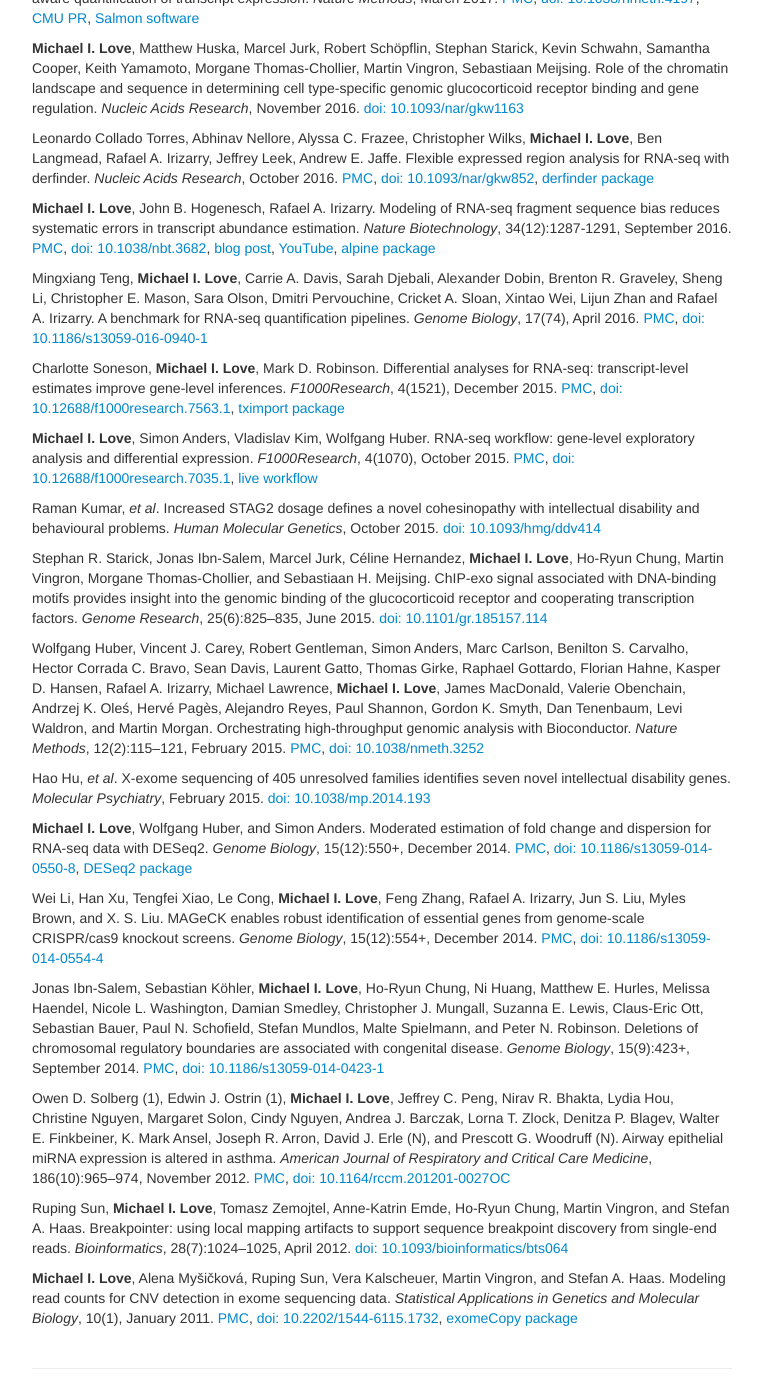
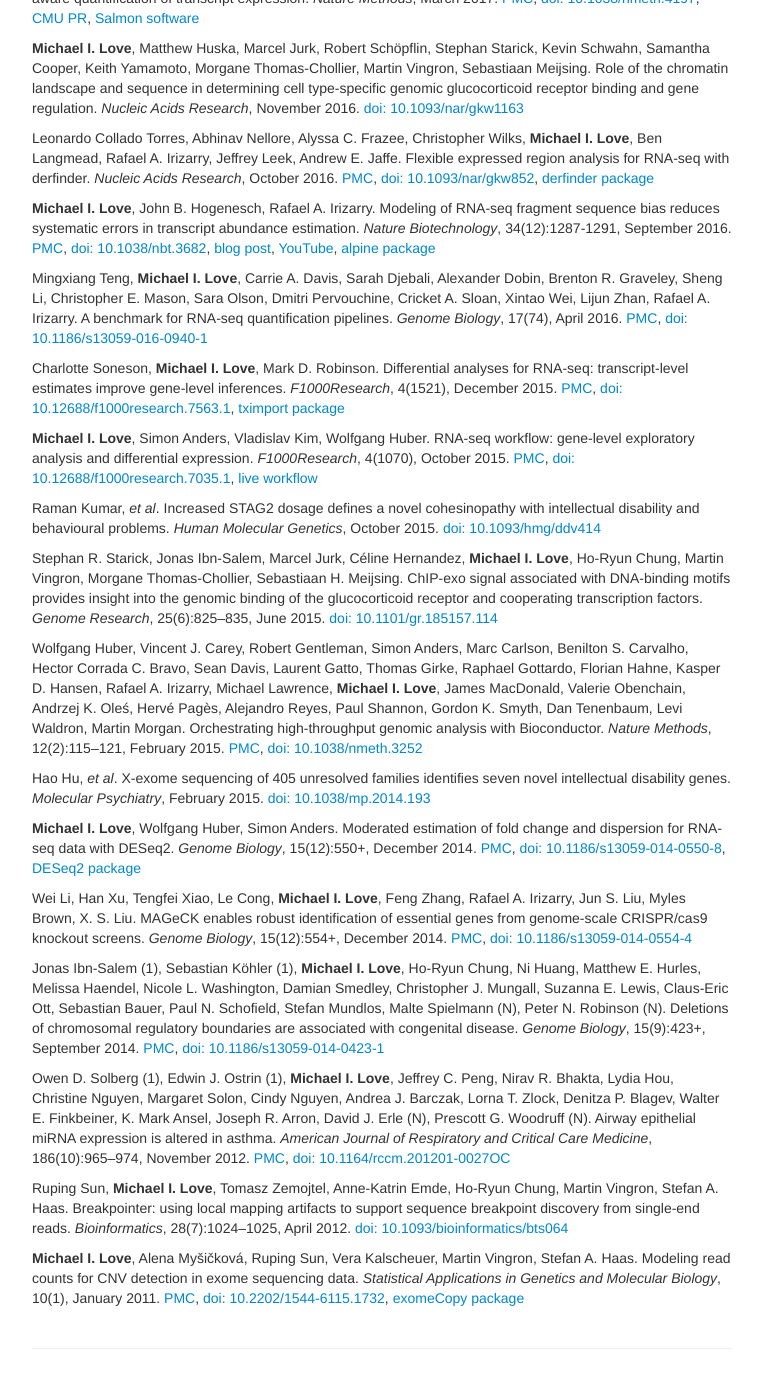
Before and after one commit to mikelove/mikelove.github.io, a Jekyll site: the page built from pages/papers.md, in a window 1280 px wide and 1400 px high, scrolled down 514 px. Shown: the whole window, without its empty margins (258-1021 px from the left). Built offline with Jekyll 4.4.1, drawn with Linux system fonts in a browser that asks for light colours.

```diff
--- a/pages/papers.md
+++ b/pages/papers.md
@@ -69,7 +69,7 @@ in transcript abundance estimation. *Nature Biotechnology*,
 Mingxiang Teng, **Michael I. Love**, Carrie A. Davis, Sarah Djebali,
 Alexander Dobin, Brenton R. Graveley, Sheng Li, Christopher E. Mason,
 Sara Olson, Dmitri Pervouchine, Cricket A. Sloan, Xintao Wei, Lijun
-Zhan and Rafael A. Irizarry.
+Zhan, Rafael A. Irizarry.
 A benchmark for RNA-seq quantification pipelines.
 *Genome Biology*, 17(74), April 2016.
 [PMC](https://www.ncbi.nlm.nih.gov/pmc/articles/PMC4842274/),
@@ -99,10 +99,11 @@ disability and behavioural problems.
 
 Stephan R. Starick, Jonas Ibn-Salem, Marcel Jurk, Céline Hernandez,
 **Michael I. Love**, Ho-Ryun Chung, Martin Vingron, Morgane
-Thomas-Chollier, and Sebastiaan H. Meijsing. ChIP-exo signal
-associated with DNA-binding motifs provides insight into the genomic
-binding of the glucocorticoid receptor and cooperating transcription
-factors. *Genome Research*, 25(6):825–835, June 2015.
+Thomas-Chollier, Sebastiaan H. Meijsing.
+ChIP-exo signal associated with DNA-binding motifs provides insight
+into the genomic binding of the glucocorticoid receptor and
+cooperating transcription factors.
+*Genome Research*, 25(6):825–835, June 2015.
 [doi: 10.1101/gr.185157.114](https://doi.org/10.1101/gr.185157.114)
 
 Wolfgang Huber, Vincent J. Carey, Robert Gentleman, Simon Anders, Marc
@@ -111,8 +112,9 @@ Laurent Gatto, Thomas Girke, Raphael Gottardo, Florian Hahne, Kasper
 D. Hansen, Rafael A. Irizarry, Michael Lawrence, **Michael I. Love**,
 James MacDonald, Valerie Obenchain, Andrzej K.  Oleś, Hervé Pagès,
 Alejandro Reyes, Paul Shannon, Gordon K. Smyth, Dan Tenenbaum, Levi
-Waldron, and Martin Morgan. Orchestrating high-throughput genomic
-analysis with Bioconductor. *Nature Methods*, 12(2):115–121,
+Waldron, Martin Morgan.
+Orchestrating high-throughput genomic analysis with Bioconductor.
+*Nature Methods*, 12(2):115–121,
 February 2015.
 [PMC](http://www.ncbi.nlm.nih.gov/pmc/articles/PMC4509590/),
 [doi: 10.1038/nmeth.3252](https://doi.org/10.1038/nmeth.3252)
@@ -123,28 +125,31 @@ identifies seven novel intellectual disability genes.
 *Molecular Psychiatry*, February 2015.
 [doi: 10.1038/mp.2014.193](https://doi.org/10.1038/mp.2014.193)
 
-**Michael I. Love**, Wolfgang Huber, and Simon Anders. Moderated
-estimation of fold change and dispersion for RNA-seq data with
-DESeq2. *Genome Biology*, 15(12):550+, December 2014.
+**Michael I. Love**, Wolfgang Huber, Simon Anders.
+Moderated estimation of fold change and dispersion for RNA-seq data
+with DESeq2.
+*Genome Biology*, 15(12):550+, December 2014.
 [PMC](http://www.ncbi.nlm.nih.gov/pmc/articles/PMC4302049/),
 [doi: 10.1186/s13059-014-0550-8](https://doi.org/doi:10.1186/s13059-014-0550-8),
 [DESeq2 package](http://bioconductor.org/packages/DESeq2)
 
 Wei Li, Han Xu, Tengfei Xiao, Le Cong, **Michael I. Love**, Feng
-Zhang, Rafael A. Irizarry, Jun S. Liu, Myles Brown, and
-X. S. Liu. MAGeCK enables robust identification of essential genes
-from genome-scale CRISPR/cas9 knockout screens. *Genome Biology*,
+Zhang, Rafael A. Irizarry, Jun S. Liu, Myles Brown, X. S. Liu.
+MAGeCK enables robust identification of essential genes from
+genome-scale CRISPR/cas9 knockout screens.
+*Genome Biology*,
 15(12):554+, December 2014.
 [PMC](http://www.ncbi.nlm.nih.gov/pmc/articles/PMC4290824/),
 [doi: 10.1186/s13059-014-0554-4](https://doi.org/10.1186/s13059-014-0554-4)
 
-Jonas Ibn-Salem, Sebastian Köhler, **Michael I. Love**, Ho-Ryun Chung,
-Ni Huang, Matthew E. Hurles, Melissa Haendel, Nicole L. Washington,
-Damian Smedley, Christopher J. Mungall, Suzanna E. Lewis, Claus-Eric
-Ott, Sebastian Bauer, Paul N. Schofield, Stefan Mundlos, Malte
-Spielmann, and Peter N. Robinson. Deletions of chromosomal regulatory
-boundaries are associated with congenital disease. *Genome Biology*,
-15(9):423+, September 2014.
+Jonas Ibn-Salem (1), Sebastian Köhler (1), **Michael I. Love**,
+Ho-Ryun Chung, Ni Huang, Matthew E. Hurles, Melissa Haendel, Nicole
+L. Washington, Damian Smedley, Christopher J. Mungall, Suzanna
+E. Lewis, Claus-Eric Ott, Sebastian Bauer, Paul N. Schofield, Stefan
+Mundlos, Malte Spielmann (N), Peter N. Robinson (N).
+Deletions of chromosomal regulatory boundaries are associated with
+congenital disease.
+*Genome Biology*, 15(9):423+, September 2014.
 [PMC](http://www.ncbi.nlm.nih.gov/pmc/articles/PMC4180961/),
 [doi: 10.1186/s13059-014-0423-1](https://doi.org/10.1186/s13059-014-0423-1)
 
@@ -152,22 +157,23 @@ Owen D. Solberg (1), Edwin J. Ostrin (1), **Michael I. Love**, Jeffrey
 C. Peng, Nirav R. Bhakta, Lydia Hou, Christine Nguyen, Margaret Solon,
 Cindy Nguyen, Andrea J. Barczak, Lorna T. Zlock, Denitza P. Blagev,
 Walter E. Finkbeiner, K. Mark Ansel, Joseph R. Arron, David J. Erle (N),
-and Prescott G. Woodruff (N). Airway epithelial miRNA expression is
-altered in asthma.
+Prescott G. Woodruff (N).
+Airway epithelial miRNA expression is altered in asthma.
 *American Journal of Respiratory and Critical Care Medicine*, 186(10):965–974, November 2012.
 [PMC](http://www.ncbi.nlm.nih.gov/pmc/articles/PMC3530212/),
 [doi: 10.1164/rccm.201201-0027OC](https://doi.org/10.1164/rccm.201201-0027OC)
 
 Ruping Sun, **Michael I. Love**, Tomasz Zemojtel, Anne-Katrin Emde,
-Ho-Ryun Chung, Martin Vingron, and Stefan A. Haas. Breakpointer: using
-local mapping artifacts to support sequence breakpoint discovery from
-single-end reads. *Bioinformatics*, 28(7):1024–1025, April 2012.
+Ho-Ryun Chung, Martin Vingron, Stefan A. Haas.
+Breakpointer: using local mapping artifacts to support sequence
+breakpoint discovery from single-end reads.
+*Bioinformatics*, 28(7):1024–1025, April 2012.
 [doi: 10.1093/bioinformatics/bts064](https://doi.org/10.1093/bioinformatics/bts064)
 
 **Michael I. Love**, Alena Myšičková, Ruping Sun, Vera Kalscheuer,
-Martin Vingron, and Stefan A. Haas. Modeling read counts for CNV
-detection in exome sequencing data. *Statistical Applications in
-Genetics and Molecular Biology*, 10(1), January 2011.
+Martin Vingron, Stefan A. Haas.
+Modeling read counts for CNV detection in exome sequencing data.
+*Statistical Applications in Genetics and Molecular Biology*, 10(1), January 2011.
 [PMC](http://www.ncbi.nlm.nih.gov/pmc/articles/PMC3517018/),
 [doi: 10.2202/1544-6115.1732](https://doi.org/10.2202/1544-6115.1732),
 [exomeCopy package](http://bioconductor.org/packages/exomeCopy)
```
